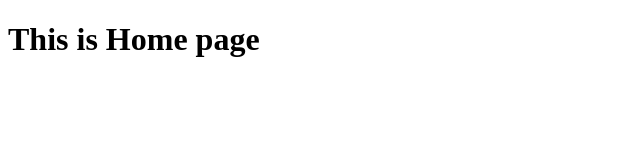
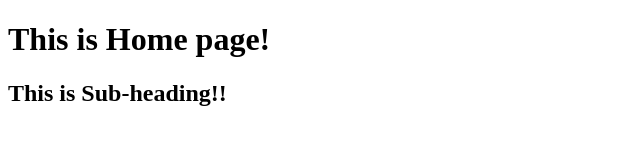
Before and after one commit to Suryalama/myproject, a plain HTML site: page index.html in a window 1280 px wide. Shown: the whole page, without its empty margins (0-640 px from the left). Drawn offline with Linux system fonts and the light colour scheme.

Commit message:
sub heading added

```diff
--- a/index.html
+++ b/index.html
@@ -7,6 +7,7 @@
     <title>Home Page</title>
 </head>
 <body>
-    <h1>This is Home page</h1>
+    <h1>This is Home page!</h1>
+    <h2>This is Sub-heading!!</h2>
 </body>
 </html>
```
